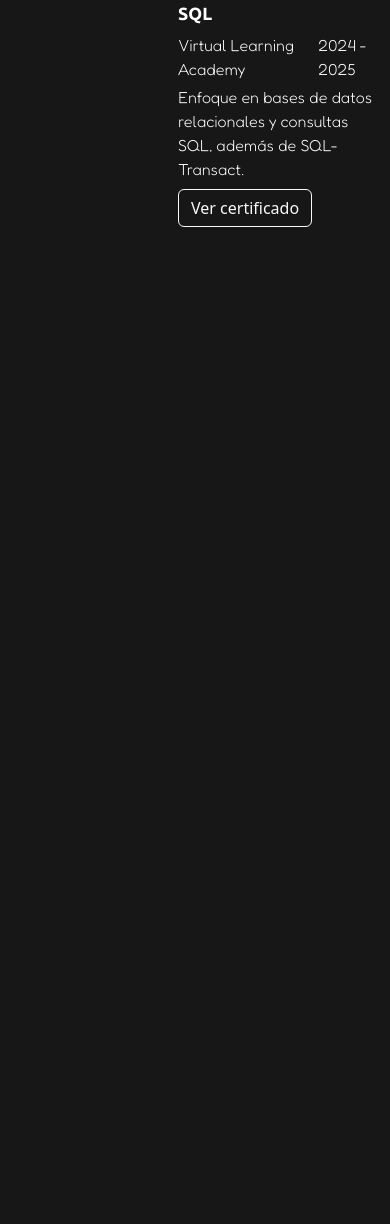
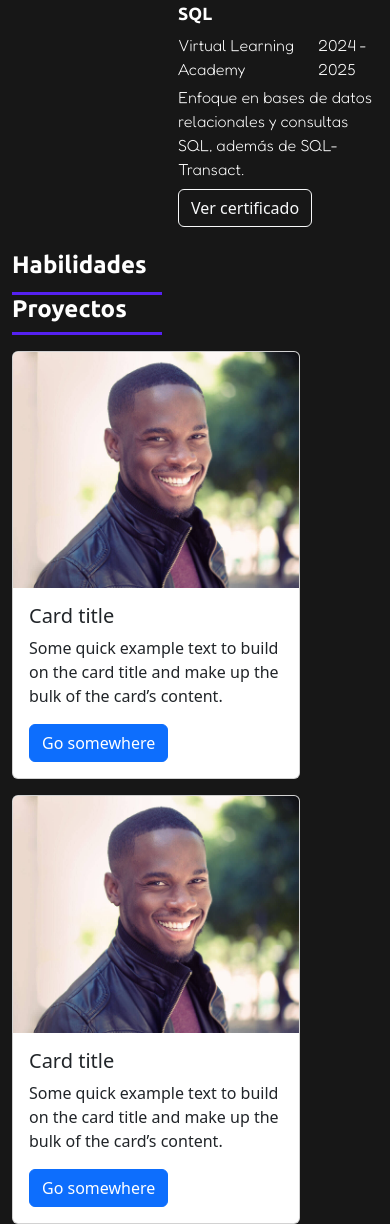
Before and after one commit to panecitoagrio/Portfolio, a plain HTML site: page index.html in a window 390 px wide. Shown: the part 1441-2665 px from the top of the page. Before the commit the page ends 1692 px from the top, so only its background shows below. Drawn offline with nearby package versions, Linux system fonts and the light colour scheme.

Commit message:
add the sections

```diff
--- a/index.html
+++ b/index.html
@@ -38,16 +38,16 @@
                 <div class="social-divider">
                     <a href="https://www.linkedin.com/in/nikolas-calvo-zuñiga-015964394"
                         target="_blank" class="social-icon"
-                        aria-label="LinkedIn" title="LinkedIn"><i class="bi bi-linkedin"></i></a>
+                        aria-label="LinkedIn" title="LinkedIn" data-bs-toggle="tooltip" data-bs-placement="bottom"><i class="bi bi-linkedin"></i></a>
                     <a href="https://github.com/panecitoagrio"
                         target="_blank" class="social-icon"
-                        aria-label="GitHub" title="GitHub"><i class="bi bi-github"></i></a>
+                        aria-label="GitHub" title="GitHub" data-bs-toggle="tooltip" data-bs-placement="bottom"><i class="bi bi-github"></i></a>
                     <a href="mailto:csam15161@gmail.com"
                         target="_blank" class="social-icon"
-                        aria-label="Contacto" title="Contacto"><i class="bi bi-envelope"></i></a>
+                        aria-label="Contacto" title="Contacto" data-bs-toggle="tooltip" data-bs-placement="bottom"><i class="bi bi-envelope"></i></a>
                     <a href="docs/CVNikolasCalvo.pdf"
                         target="_blank" class="social-icon"
-                        aria-label="Curriculum" title="Curriculum"><i class="bi bi-file-earmark-person"></i></a>
+                        aria-label="Curriculum" title="Curriculum" data-bs-toggle="tooltip" data-bs-placement="bottom"><i class="bi bi-file-earmark-person"></i></a>
                 </div>
             </div>
     </main>
@@ -85,8 +85,7 @@
                                         href="img/FullStack-Certificate.png"
                                         target="_blank"
                                         rel="noopener">
-                                        Ver certificado
-                                    </a>
+                                        Ver certificado</a>
                         </div>
                         <!-- Título Python -->
                         <div class="mb-4">
@@ -100,8 +99,7 @@
                                 href="img/Python-Certificate.png"
                                 target="_blank"
                                 rel="noopener">
-                                Ver certificado
-                            </a>
+                                Ver certificado</a>
                         </div>
                         <!-- Titulo SQL -->
                         <div class="mb-4">
@@ -115,15 +113,57 @@
                                 href="img/SQL-Certificate.png"
                                 target="_blank"
                                 rel="noopener">Ver certificado</a>
-
                         </div>
                     </div>
                 </div>
             </div>
         </div>
+        <div class="row justify-content-md-center">
+            <div class="col-12 col-md-8">
+                <h1 class="mainText sectionTitle" id="skills">Habilidades</h1>
+                <div class="d-flex align-items-start gap-3">
+                    <span class="line"></span>
+                    <div class="flex-grow-1">
+                        <!--TODO: Contenido de habilidades -->
+                    </div>
+                </div>
+            </div>
 
+        </div>
+        <!-- Proyectos -->
+        <div class="row justify-content-md-center">
+            <div class="col-12 col-md-8">
+                <h1 class="mainText sectionTitle" id="proyectos">Proyectos</h1>
+                <span class="line d-block mb-3"></span>
+                <div class="d-flex flex-wrap gap-3">
+                    <!-- Proyecto 1 -->
+                    <div class="card" style="width: 18rem;">
+                        <img src="img/profile.jpg" class="card-img-top" alt="...">
+                        <div class="card-body">
+                            <h5 class="card-title">Card title</h5>
+                            <p class="card-text">Some quick example text to build on the card title and make up the bulk of the card’s content.</p>
+                            <a href="#" class="btn btn-primary">Go somewhere</a>
+                        </div>
+                    </div>
+                    <!-- Proyecto 2 -->
+                    <div class="card" style="width: 18rem;">
+                        <img src="img/profile.jpg" class="card-img-top" alt="...">
+                        <div class="card-body">
+                            <h5 class="card-title">Card title</h5>
+                            <p class="card-text">Some quick example text to build on the card title and make up the bulk of the card’s content.</p>
+                            <a href="#" class="btn btn-primary">Go somewhere</a>
+                        </div>
+                    </div>
+                </div>
+            </div>
+        </div>
     </div>
 
     <script src="https://cdn.jsdelivr.net/npm/bootstrap@5.3.8/dist/js/bootstrap.bundle.min.js"></script>
+    <script>
+        document.querySelectorAll('[data-bs-toggle="tooltip"]').forEach((element) => {
+            new bootstrap.Tooltip(element);
+        });
+    </script>
 </body>
 </html>
```
